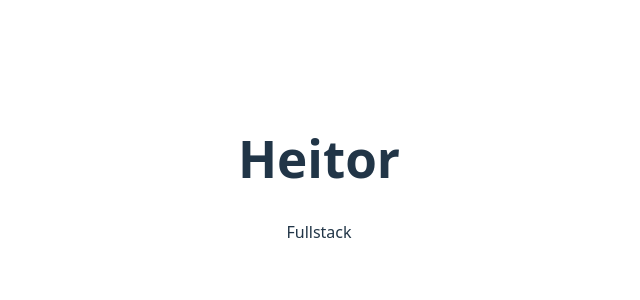
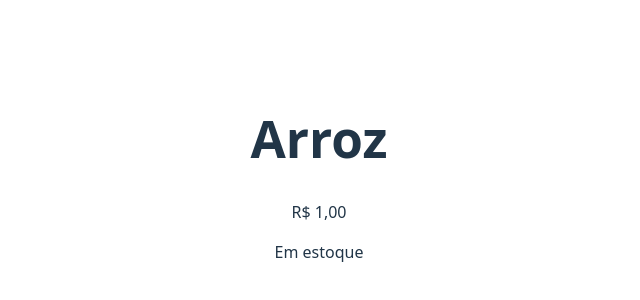
Before and after one commit to chansdev/commits-fullstack, a React (Vite) app: page / in a window 1280 px wide. Shown: the part 222-522 px from the top of the page, without its empty margins (321-961 px from the left). Built offline with nearby package versions, Linux system fonts and the light colour scheme.

Commit message:
atividade 3

```diff
--- a/src/App.jsx
+++ b/src/App.jsx
@@ -2,17 +2,15 @@ import { useState } from 'react'
 import reactLogo from './assets/react.svg'
 import viteLogo from '/vite.svg'
 import './App.css'
-import Perfil from './components/Perfil.jsx'
+import Produto from './components/Produto.jsx'
 
 function App() {
 
   return (
     <>
-    <Perfil nome="Heitor" profissao="Fullstack"/>
+    <Produto nome="Arroz" preco="R$ 1,00" disponivel={true} />
     </>
   )
 }
 
 export default App
-
-// a 1 ta igual a 2 pq eu n sabia e fiz da melhor maneira sem saber
--- a/src/components/Perfil.jsx
+++ /dev/null
@@ -1,10 +0,0 @@
-function Perfil(props) {
-    return (
-        <div className="card-perfil">
-            <h1>{props.nome}</h1>
-            <p>{props.profissao}</p>
-        </div>
-    )
-}
-
-export default Perfil
--- /dev/null
+++ b/src/components/Produto.jsx
@@ -0,0 +1,11 @@
+function Produto(props) {
+    return (
+        <div>
+            <h1>{props.nome}</h1>
+            <p>{props.preco}</p>
+            <p>{props.disponivel ? "Em estoque" : "Fora de Estoque"}</p>
+        </div>
+    )
+}
+
+export default Produto
```
